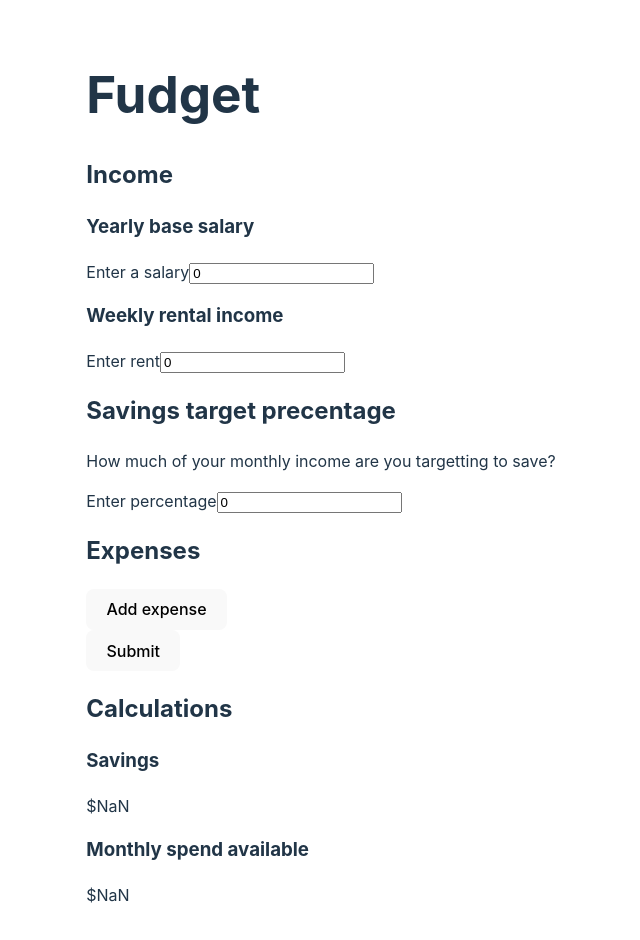
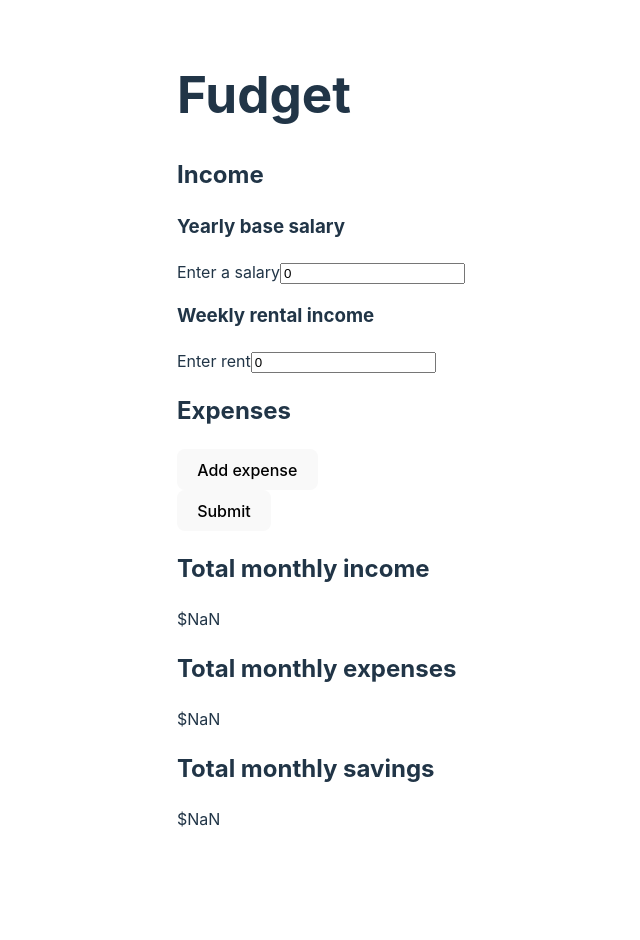
Before and after one commit to gyfchong/fudget, a React (Vite) app: page / in a window 1280 px wide. Shown: the top 940 px of the page, without its empty margins (319-959 px from the left). After the commit the page ends 879 px from the top, so only its background shows below. Built offline with nearby package versions, Linux system fonts and the light colour scheme.

Commit message:
updated calc

```diff
--- a/src/App.tsx
+++ b/src/App.tsx
@@ -1,54 +1,8 @@
 import "./App.css";
 import { useForm } from "@tanstack/react-form";
-
-const calculateMonthlySalaryWithTax = (yearlySalary: number): number => {
-  if (yearlySalary < 0) {
-    throw new Error("Yearly salary must be a non-negative value.");
-  }
-
-  // Tax brackets and rates for Australia (2023-2024)
-  const taxBrackets: { threshold: number; rate: number }[] = [
-    { threshold: 18200, rate: 0 }, // Tax-free threshold
-    { threshold: 45000, rate: 0.19 }, // 19% for income over $18,200
-    { threshold: 120000, rate: 0.325 }, // 32.5% for income over $45,000
-    { threshold: 180000, rate: 0.37 }, // 37% for income over $120,000
-    { threshold: Infinity, rate: 0.45 }, // 45% for income over $180,000
-  ];
-
-  let tax = 0;
-  let previousThreshold = 0;
-
-  for (const bracket of taxBrackets) {
-    if (yearlySalary > bracket.threshold) {
-      tax += (bracket.threshold - previousThreshold) * bracket.rate;
-      previousThreshold = bracket.threshold;
-    } else {
-      tax += (yearlySalary - previousThreshold) * bracket.rate;
-      break;
-    }
-  }
-
-  const afterTaxSalary = yearlySalary - tax;
-  const monthlySalary = afterTaxSalary / 12;
-
-  return parseFloat(monthlySalary.toFixed(2));
-};
-
-const calculateMonthlyRentalIncome = (weeklyRental: number): number => {
-  const calc = (weeklyRental * 52) / 12;
-  return parseFloat(calc.toFixed(2));
-};
-
-const formatCurrency = (
-  amount: number,
-  locale: string = "en-AU",
-  currency: string = "AUD"
-): string => {
-  return new Intl.NumberFormat(locale, {
-    style: "currency",
-    currency: currency,
-  }).format(amount);
-};
+import { calculateMonthlySalaryWithTax } from "./utils/calculateMonthlySalaryWithTax";
+import { calculateMonthlyRentalIncome } from "./utils/calculateMonthlyRentalIncome";
+import { formatCurrency } from "./utils/formatCurrency";
 
 type Frequency =
   | "daily"
@@ -186,29 +140,6 @@ const App = () => {
         </section>
 
         <section>
-          <h2>Savings target precentage</h2>
-          <p>How much of your monthly income are you targetting to save?</p>
-          <form.Field
-            name="savingsTarget"
-            children={(field) => {
-              return (
-                <label>
-                  Enter percentage
-                  <input
-                    type="number"
-                    id={field.name}
-                    name={field.name}
-                    value={field.state.value}
-                    onBlur={field.handleBlur}
-                    onChange={(e) => field.handleChange(e.target.value)}
-                  />
-                </label>
-              );
-            }}
-          />
-        </section>
-
-        <section>
           <h2>Expenses</h2>
           <form.Field name="expenses" mode="array">
             {(field) => (
@@ -322,15 +253,14 @@ const App = () => {
       </form>
 
       <section>
-        <h2>Calculations</h2>
-        <h3>Savings</h3>
-        <p>{formatCurrency(localStorageValues.targetMonthlySavings)}</p>
-
-        <h3>Monthly spend available</h3>
+        <h2>Total monthly income</h2>
+        <p>{formatCurrency(localStorageValues.totalMonthlyIncome)}</p>
+        <h2>Total monthly expenses</h2>
+        <p>{formatCurrency(localStorageValues.totalMonthlyExpenses)}</p>
+        <h2>Total monthly savings</h2>
         <p>
           {formatCurrency(
             localStorageValues.totalMonthlyIncome -
-              localStorageValues.targetMonthlySavings -
               localStorageValues.totalMonthlyExpenses
           )}
         </p>
--- /dev/null
+++ b/src/utils/calculateMonthlyRentalIncome.ts
@@ -0,0 +1,4 @@
+export const calculateMonthlyRentalIncome = (weeklyRental: number): number => {
+  const calc = (weeklyRental * 52) / 12;
+  return parseFloat(calc.toFixed(2));
+};
--- /dev/null
+++ b/src/utils/calculateMonthlySalaryWithTax.ts
@@ -0,0 +1,32 @@
+export const calculateMonthlySalaryWithTax = (yearlySalary: number): number => {
+  if (yearlySalary < 0) {
+    throw new Error("Yearly salary must be a non-negative value.");
+  }
+
+  // Tax brackets and rates for Australia (2023-2024)
+  const taxBrackets: { threshold: number; rate: number }[] = [
+    { threshold: 18200, rate: 0 }, // Tax-free threshold
+    { threshold: 45000, rate: 0.19 }, // 19% for income over $18,200
+    { threshold: 120000, rate: 0.325 }, // 32.5% for income over $45,000
+    { threshold: 180000, rate: 0.37 }, // 37% for income over $120,000
+    { threshold: Infinity, rate: 0.45 }, // 45% for income over $180,000
+  ];
+
+  let tax = 0;
+  let previousThreshold = 0;
+
+  for (const bracket of taxBrackets) {
+    if (yearlySalary > bracket.threshold) {
+      tax += (bracket.threshold - previousThreshold) * bracket.rate;
+      previousThreshold = bracket.threshold;
+    } else {
+      tax += (yearlySalary - previousThreshold) * bracket.rate;
+      break;
+    }
+  }
+
+  const afterTaxSalary = yearlySalary - tax;
+  const monthlySalary = afterTaxSalary / 12;
+
+  return parseFloat(monthlySalary.toFixed(2));
+};
--- /dev/null
+++ b/src/utils/formatCurrency.ts
@@ -0,0 +1,10 @@
+export const formatCurrency = (
+  amount: number,
+  locale: string = "en-AU",
+  currency: string = "AUD"
+): string => {
+  return new Intl.NumberFormat(locale, {
+    style: "currency",
+    currency: currency,
+  }).format(amount);
+};
```
